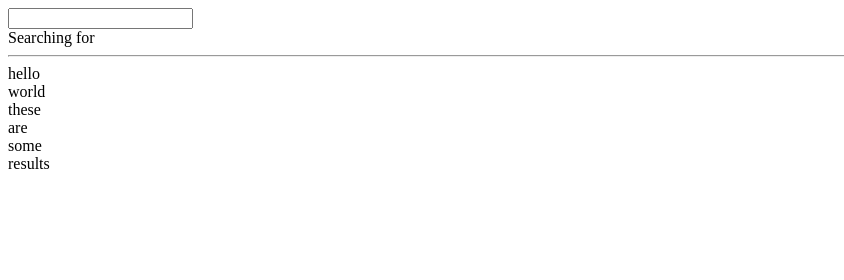
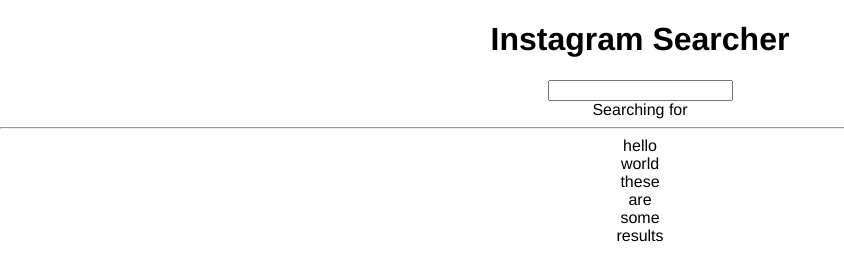
Before and after one commit to rose/instagram, a plain HTML site: page index.html in a window 1280 px wide. Shown: the whole page, without its empty margins (0-844 px from the left). Drawn offline with nearby package versions, Linux system fonts and the light colour scheme.

Commit message:
add basic styling

```diff
--- /dev/null
+++ b/index.css
@@ -0,0 +1,10 @@
+html, body {
+  margin: 0;
+  padding: 0;
+  font-family: Lucida, Helvetica, sans-serif;
+}
+
+.header, .results {
+  width: 100%;
+  text-align: center;
+}
--- a/index.html
+++ b/index.html
@@ -3,11 +3,15 @@
 <head>
   <meta charset="UTF-8">
   <script src="https://ajax.googleapis.com/ajax/libs/angularjs/1.2.19/angular.min.js"></script>
-  <title></title>
+  <link rel="stylesheet" href="index.css">
+  <title>Instagram Searcher</title>
 </head>
 <body ng-app="" ng-init="results = ['hello', 'world', 'these', 'are', 'some', 'results']">
-  <input ng-model="search">
-  <div class="small">Searching for {{ search }}</div>
+  <div class="header">
+    <h1>Instagram Searcher</h1>
+    <input ng-model="search">
+    <div class="small">Searching for {{ search }}</div>
+  </div>
   <hr>
   <div class="results">
     <div class="result" ng-repeat="result in results">{{ result }}</div>
```
